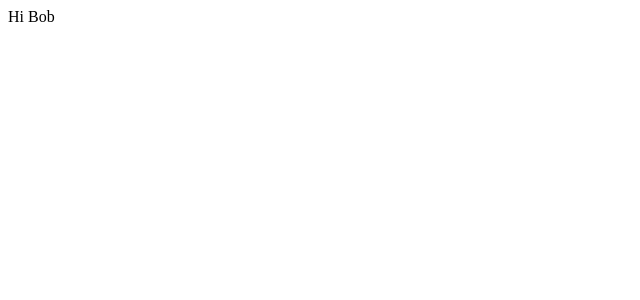
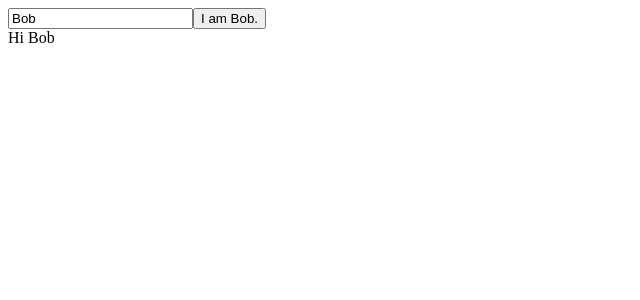
Before and after one commit to dorokei/udemy_react, a React app: page / in a window 1280 px wide. Shown: the top 300 px of the page, without its empty margins (0-640 px from the left). Built offline with nearby package versions, Linux system fonts and the light colour scheme.

Commit message:
done lecture 19

```diff
--- a/src/components/app.jsx
+++ b/src/components/app.jsx
@@ -8,21 +8,22 @@
       name: 'Bob'
     };
   }
-
-  handleMouseOver() {
+  handleNameChange(e) {
+    this.setState({ name: e.target.value });
+  }
+  handleBobClicked() {
     this.setState({ name: 'Bob' });
-  }
-
-  handleMouseOut() {
-    this.setState({ name: 'Mike' });
   }
 
   render() {
     return (
-      <div
-        onMouseOver={() => this.handleMouseOver()}
-        onMouseOut={() => this.handleMouseOut()}
-      >
+      <div>
+        <input
+          type="text"
+          value={this.state.name}
+          onChange={e => this.handleNameChange(e)}
+        />
+        <button onClick={() => this.handleBobClicked()}>I am Bob.</button>
         <Greeting name={this.state.name} />
       </div>
     );
```
